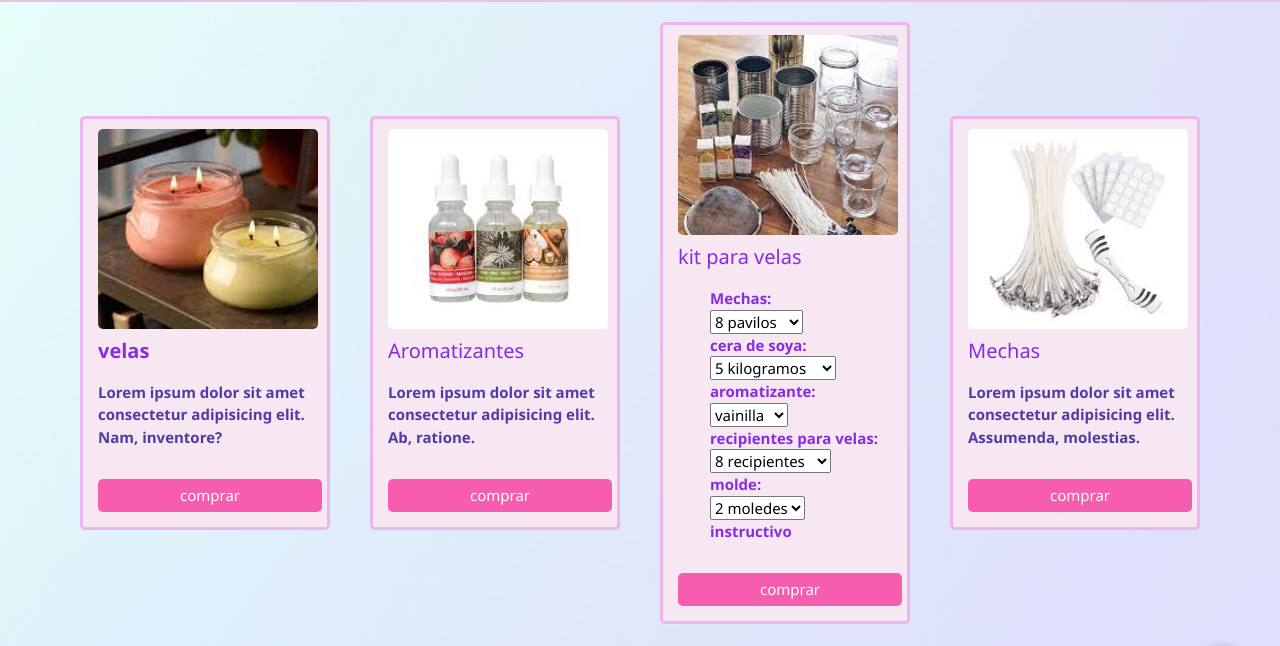
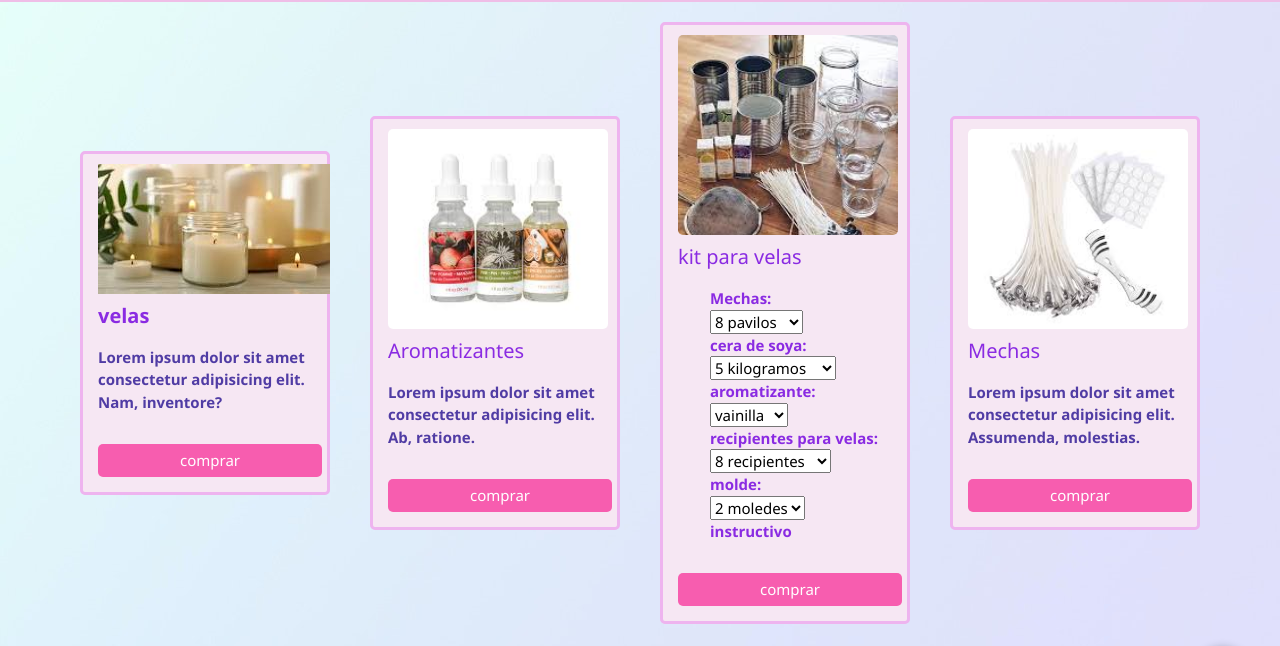
Before and after one commit to juanpabloestrada/SPA_NDA, a plain HTML site: page pages/productos.html in a window 1280 px wide. Shown: the part 68-714 px from the top of the page. Drawn offline with nearby package versions, Linux system fonts and the light colour scheme; a web font is replaced by a local one.

Commit message:
mofique ventana de productos

```diff
--- a/pages/productos.html
+++ b/pages/productos.html
@@ -32,10 +32,10 @@
             </a>
         </div>
             <div class="productos-venta">
-                <img class="imagen-productos" src="../multimedia/img/velas.jpg" alt="velas">
-                <h4><strong>velas</strong></h4>
-                <p>Lorem ipsum dolor sit amet consectetur adipisicing elit. Nam, inventore?</p>
-                <button class="boton">comprar</button>
+                  <img src="../multimedia/img/Velas vaso.jpg" alt="">
+                    <h4><strong>velas</strong></h4>
+                    <p>Lorem ipsum dolor sit amet consectetur adipisicing elit. Nam, inventore?</p>
+                    <button class="boton">comprar</button>
             </div>
             <div class="productos-venta">
                 <img class="imagen-productos" src="../multimedia/img/aromatizantes.jpg" alt="aromatizantes">
```
